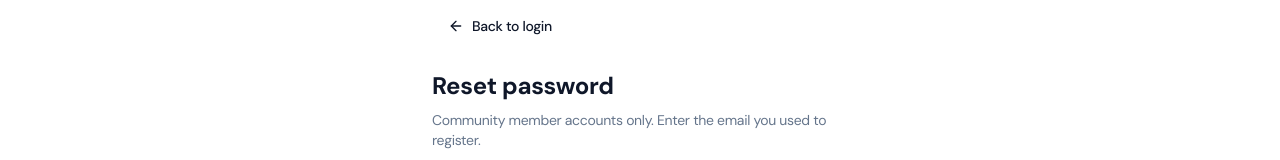
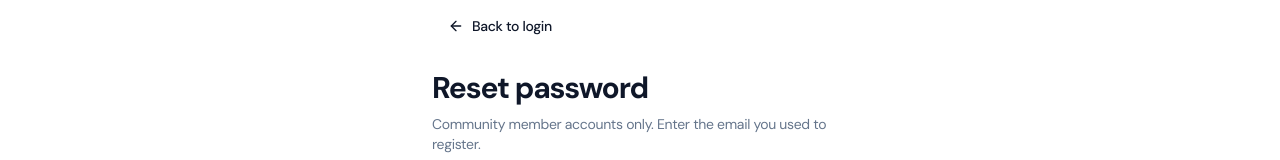
Before and after one commit to simran-kanda1/pharmasocii, a React (Vite) app: page /member/forgot-password in a window 1280 px wide. Shown: the part 123-283 px from the top of the page. Built offline with nearby package versions, Linux system fonts and the light colour scheme; no server answers.

Commit message:
UI: Align Reset password header format and update reset message

```diff
--- a/src/pages/member/MemberForgotPassword.tsx
+++ b/src/pages/member/MemberForgotPassword.tsx
@@ -32,12 +32,12 @@ export default function MemberForgotPassword() {
         /* mirror optional until functions deployed */
       }
       setMsg(
-        "If an account exists for this email, a reset link was sent. Check spam. Admins can also view the link under Email log.",
+        "If an account exists for this email, we've sent a reset link. Be sure to check your spam folder.",
       );
     } catch (err: unknown) {
       console.error(err);
       setMsg(
-        "If an account exists for this email, a reset link was sent. Check spam. Admins can also view the link under Email log.",
+        "If an account exists for this email, we've sent a reset link. Be sure to check your spam folder.",
       );
     } finally {
       setLoading(false);
@@ -51,7 +51,7 @@ export default function MemberForgotPassword() {
           <ArrowLeft className="w-4 h-4" /> Back to login
         </Link>
       </Button>
-      <h1 className="text-2xl font-bold mb-2">Reset password</h1>
+      <h1 className="text-3xl font-bold tracking-tight mb-2">Reset password</h1>
       <p className="text-sm text-muted-foreground mb-6">
         Community member accounts only. Enter the email you used to register.
       </p>
```
Also changed, not shown: 1 other file (tests, documents, lock files or other folders).
